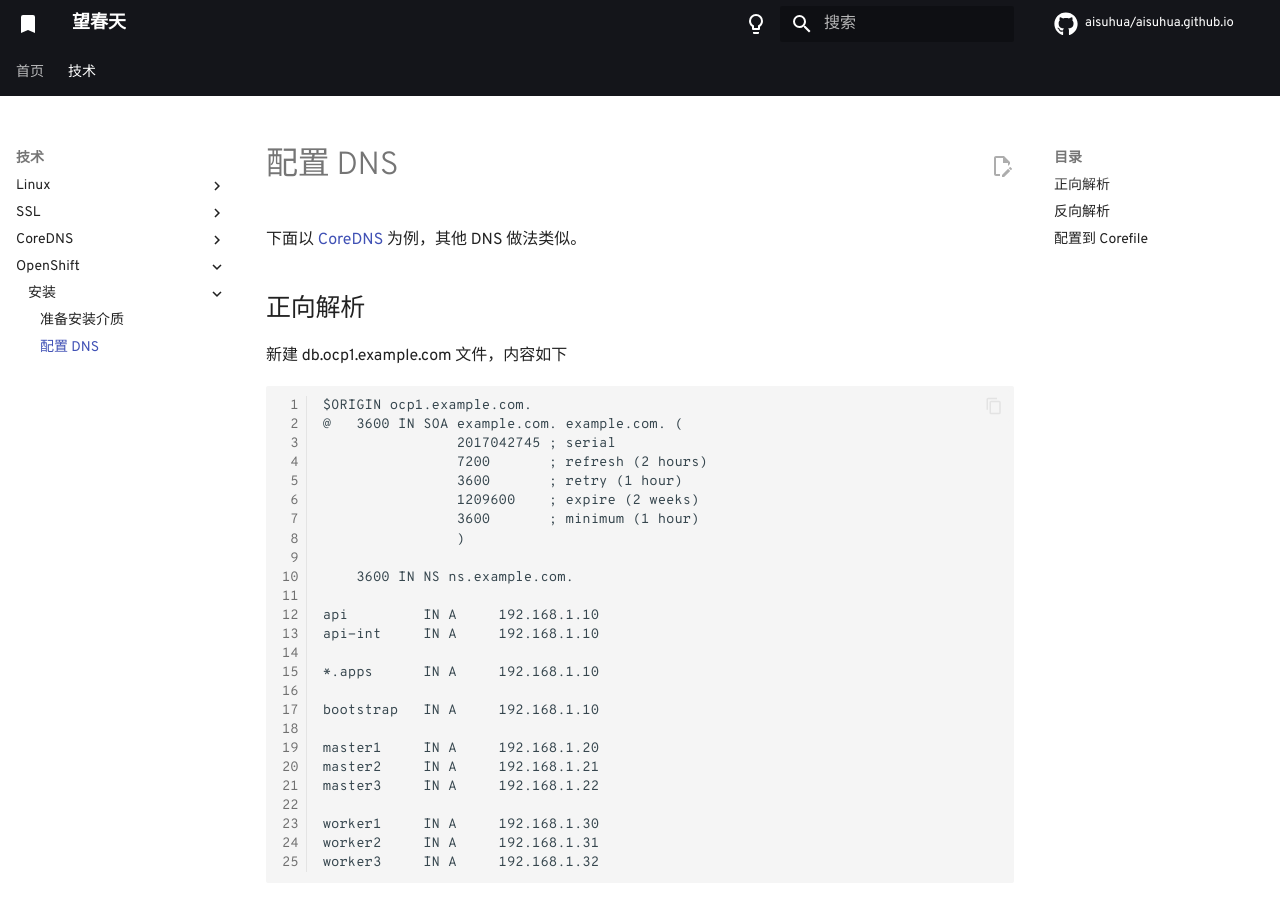
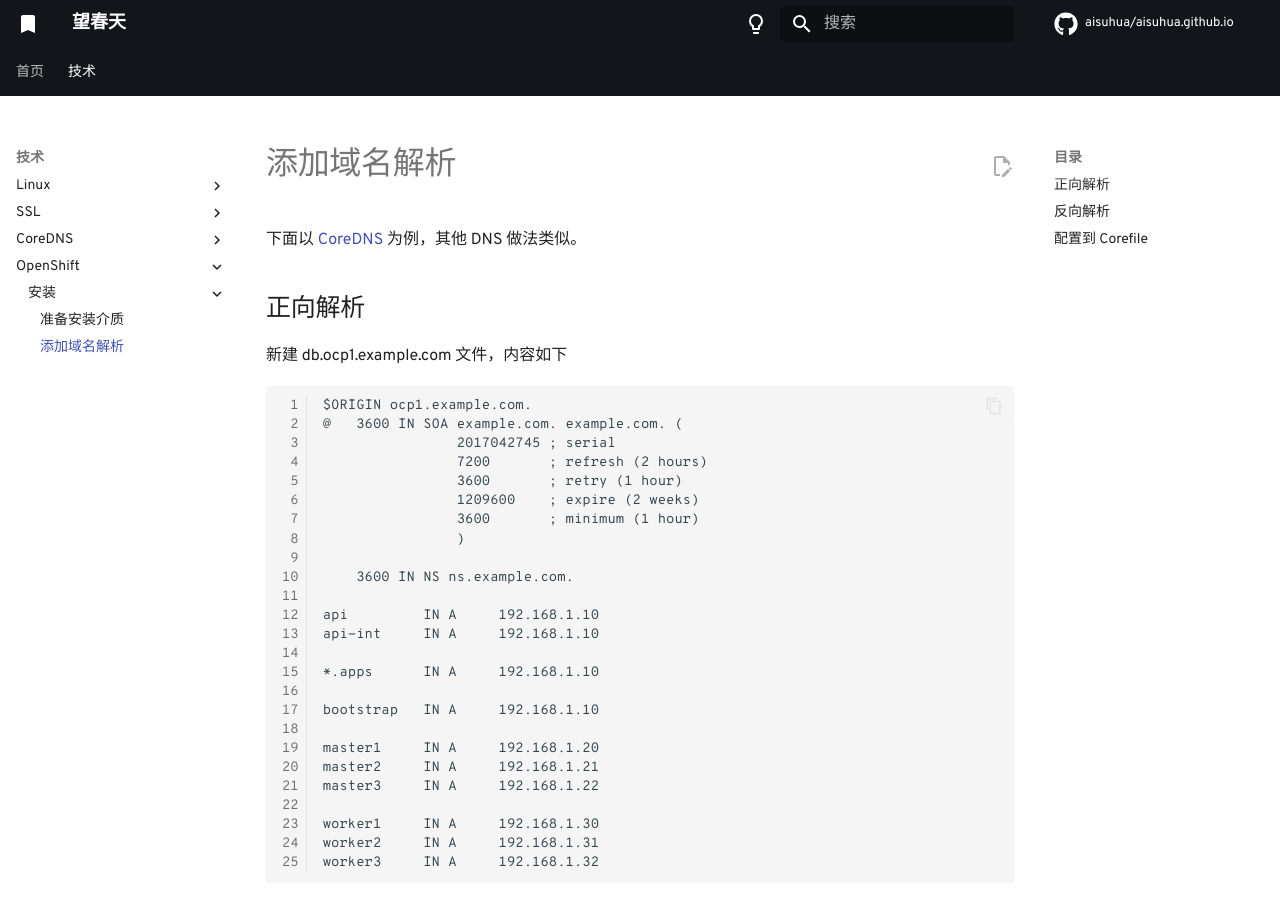
Before and after one commit to aisuhua/aisuhua.github.io, an MkDocs documentation site: the page built from docs/openshift/install/dns.md, in a window 1280 px wide and 900 px high. Built offline with MkDocs 1.6.1 and Material for MkDocs 9.7.7, drawn with Linux system fonts in a browser that asks for light colours; comment, search, counter and statistics services are not loaded.

Commit message:
change name

```diff
--- a/docs/openshift/install/dns.md
+++ b/docs/openshift/install/dns.md
@@ -1,4 +1,4 @@
-# 配置 DNS
+# 添加域名解析
 
 下面以 [CoreDNS](../../coredns/index.md) 为例，其他 DNS 做法类似。
 
--- a/mkdocs.yml
+++ b/mkdocs.yml
@@ -94,4 +94,4 @@ nav:
         - 安装:
             - 安装: openshift/install/index.md
             - 准备安装介质: openshift/install/download.md
-            - 配置 DNS: openshift/install/dns.md
+            - 添加域名解析: openshift/install/dns.md
```
